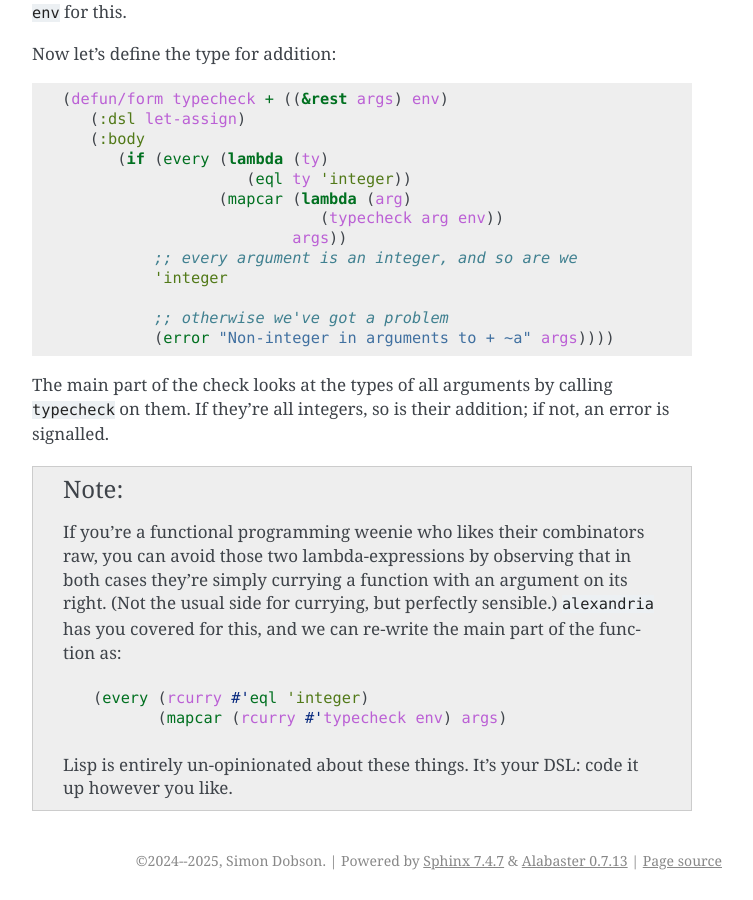
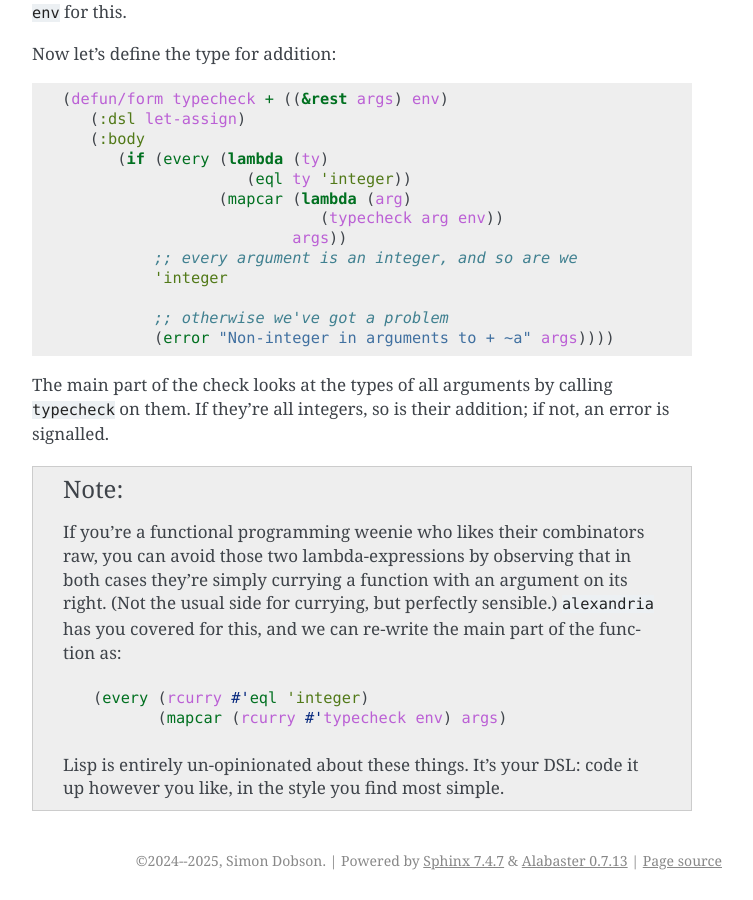
Before and after one commit to simoninireland/cl-vhdsl, a Sphinx documentation site: the page built from doc/dsl/tutorial/defun-simple.rst, in a window 1280 px wide and 900 px high, scrolled down 1879 px. Shown: the whole window, without its empty margins (388-1141 px from the left). Built offline with Sphinx 7.4.7, drawn with Linux system fonts in a browser that asks for light colours.

Commit message:
Minor changes

```diff
--- a/doc/dsl/tutorial/defun-simple.rst
+++ b/doc/dsl/tutorial/defun-simple.rst
@@ -131,4 +131,4 @@ addition; if not, an error is signalled.
 	     (mapcar (rcurry #'typecheck env) args)
 
    Lisp is entirely un-opinionated about these things. It's your DSL:
-   code it up however you like.
+   code it up however you like, in the style you find most simple.
--- a/doc/dsl/tutorial/passes.rst
+++ b/doc/dsl/tutorial/passes.rst
@@ -36,8 +36,8 @@ arguments unevaluated and re-arrange them into new syntactic forms
 that can then be further evaluated.
 
 
-Defining a function over a DSL
-------------------------------
+Declaring a function over a DSL
+-------------------------------
 
 A function over some DSL code, then, is simply a function that takes
 as its main argument the source tree of interest and does something
```
